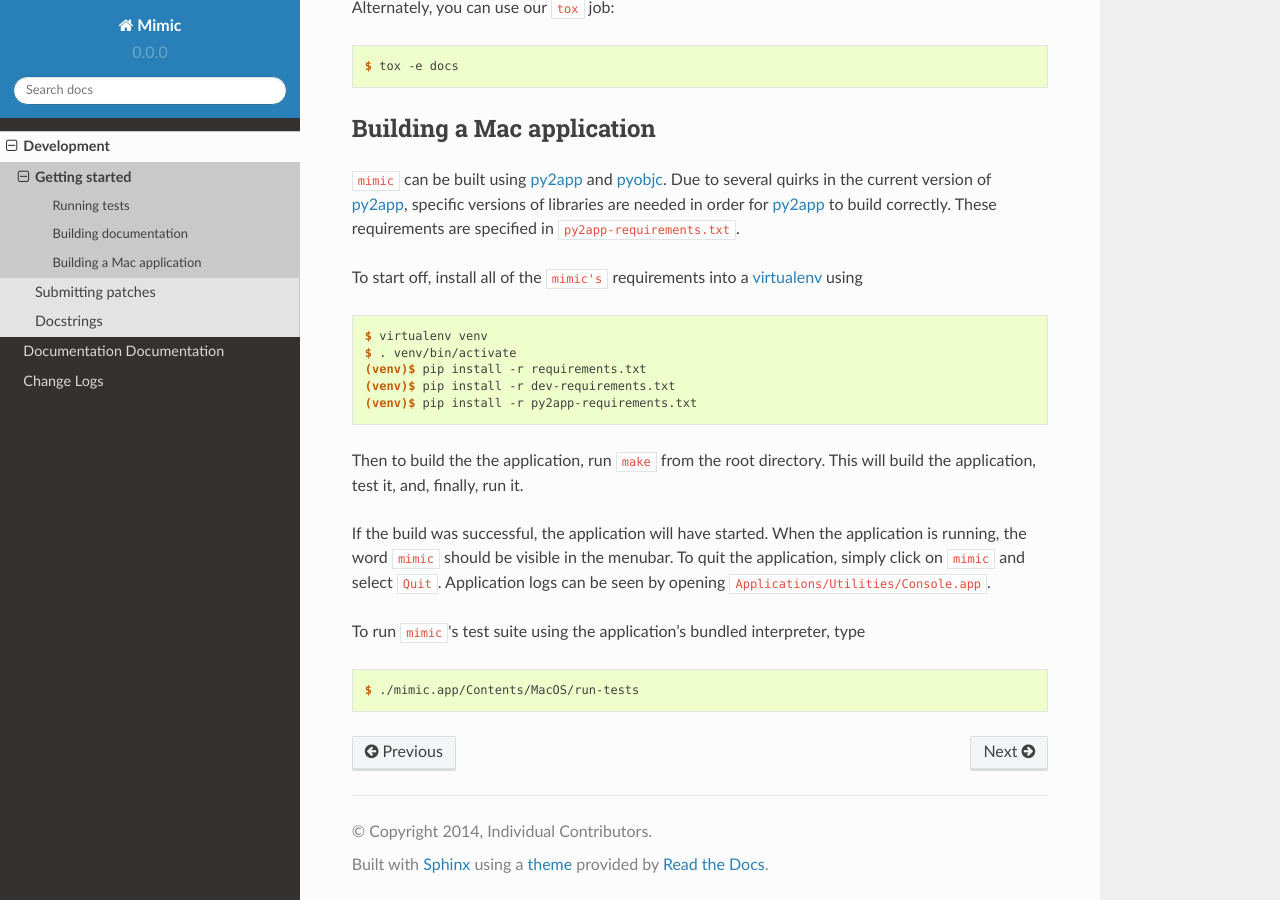
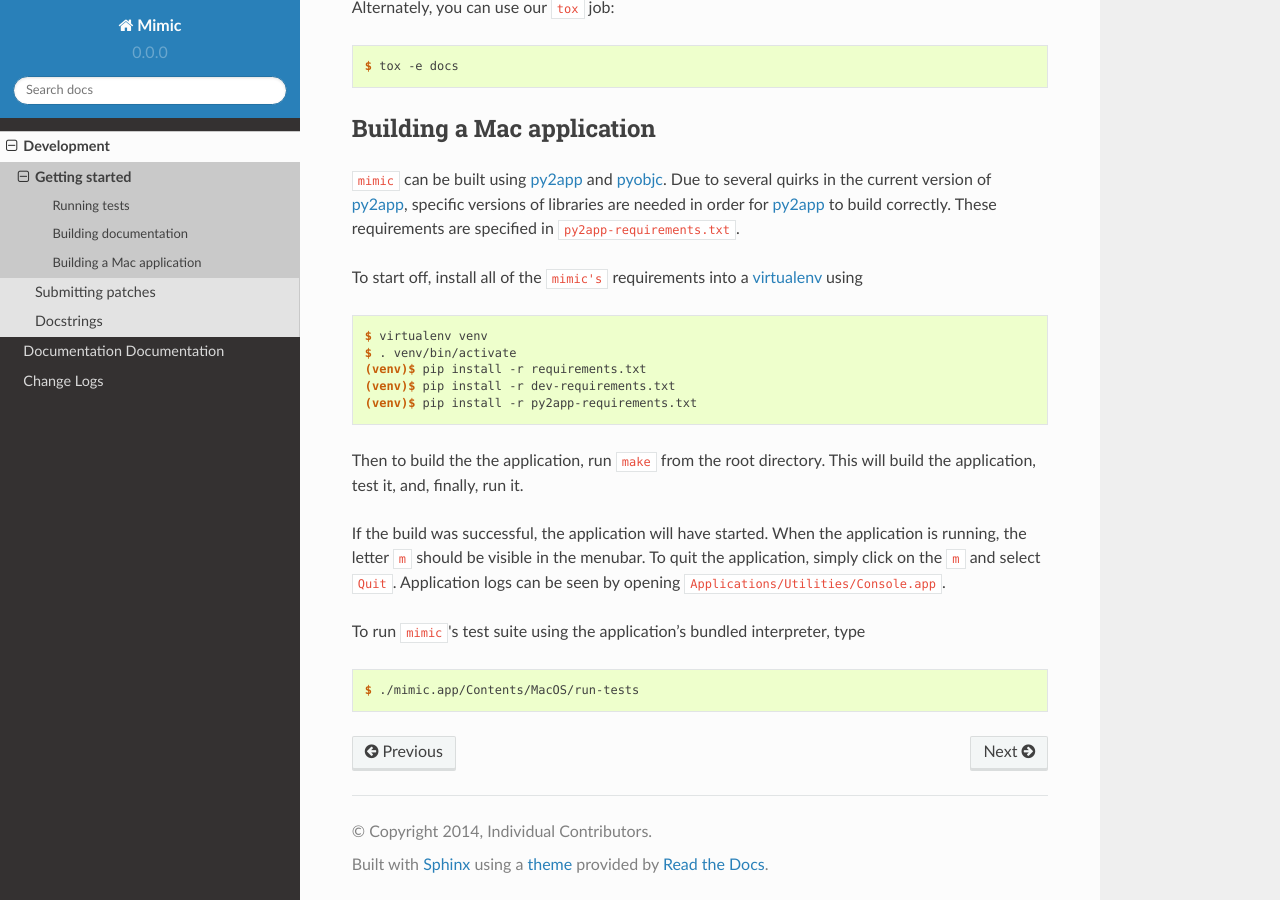
Before and after one commit to rackerlabs/mimic, a Sphinx documentation site: the page built from docs/development/getting-started.rst, in a window 1280 px wide and 900 px high, scrolled down 1589 px. Built offline with Sphinx 7.4.7 and the Read the Docs theme 2.0.0, drawn with Linux system fonts in a browser that asks for light colours.

Commit message:
Update docs to reflect change in status bar
The status bar icon/word is now just an M. This was purely a personal decision to reduce the footprint in the menubar.

```diff
--- a/docs/development/getting-started.rst
+++ b/docs/development/getting-started.rst
@@ -107,8 +107,8 @@
 This will build the application, test it, and, finally, run it.
 
 If the build was successful, the application will have started.
-When the application is running, the word ``mimic`` should be visible in the
-menubar. To quit the application, simply click on ``mimic`` and select
+When the application is running, the letter ``m`` should be visible in the
+menubar. To quit the application, simply click on the ``m`` and select
 ``Quit``. Application logs can be seen by opening
 ``Applications/Utilities/Console.app``.
 
```
